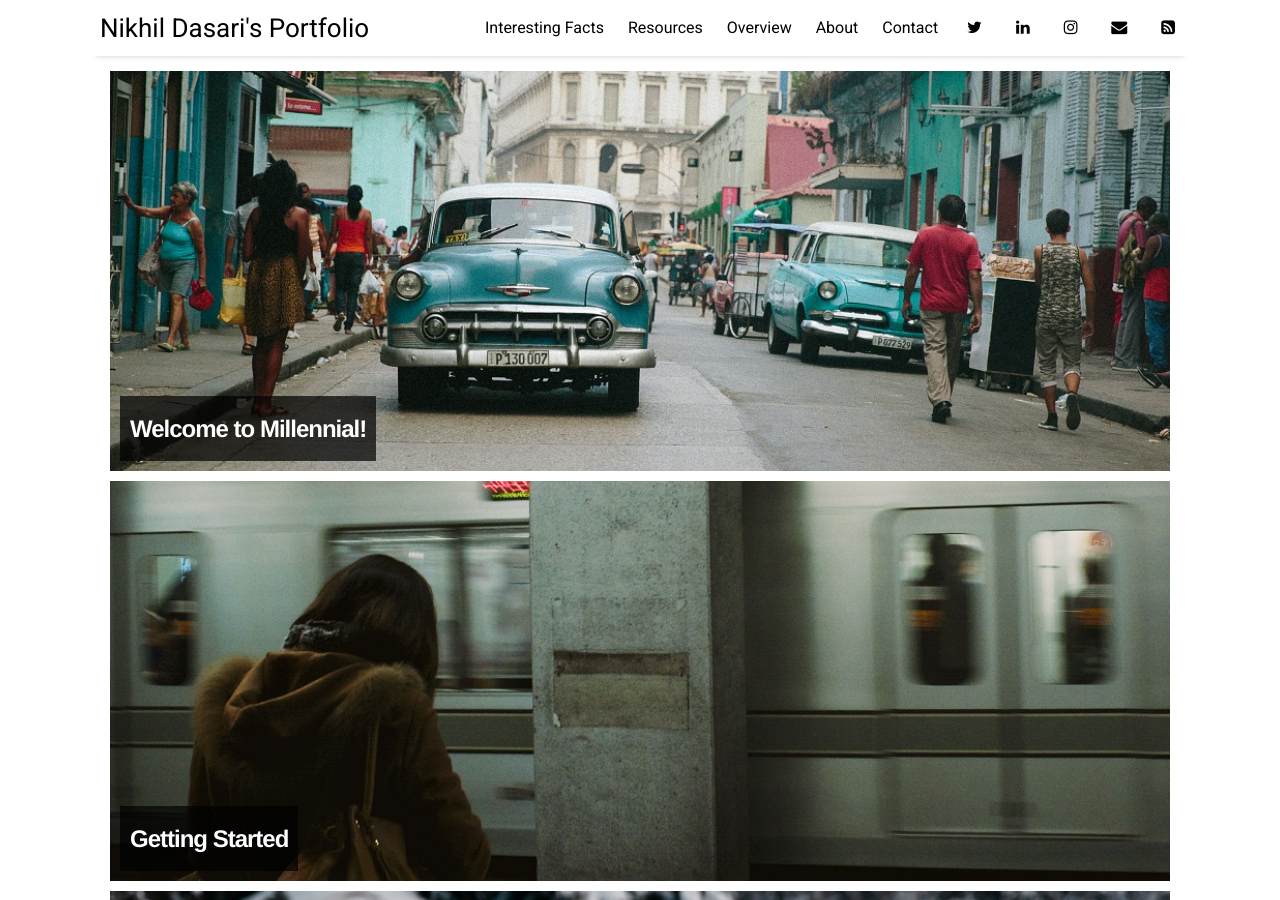
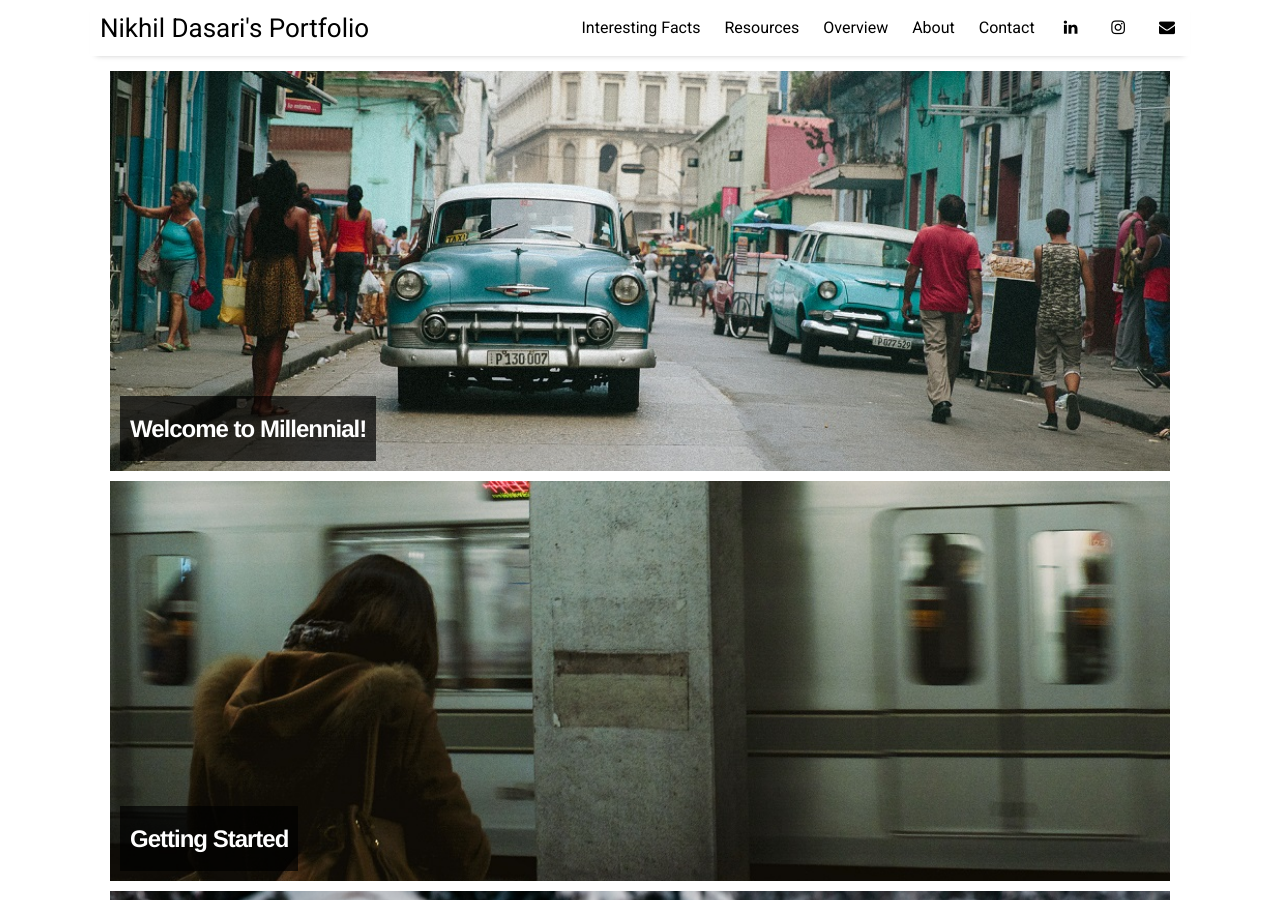
Before and after one commit to dasarinikhil1/dasarinikhil1.github.io, a Jekyll site: the page built from index.html, in a window 1280 px wide and 900 px high. Built offline with Jekyll 4.4.1, drawn with Linux system fonts in a browser that asks for light colours; nearby versions of some CDN libraries; the list of posts is cut into pages by our own code.

Commit message:
Update settings.yml
- Removed some forms of contacts
- Added correct links to the icons

```diff
--- a/_data/settings.yml
+++ b/_data/settings.yml
@@ -15,12 +15,9 @@ menu:
 
 # Available social icons are powered by Font Awesome, so you can use any icon that they offer
 social:
-- {icon: 'twitter', link:    'https://twitter.com/paululele'}
-- {icon: 'linkedin', link:   'https://www.facebook.com/paululele'}
-- {icon: 'instagram', link:  'https://instagram.com/paululele'}
-- {icon: 'envelope', link:   'mailto:hello@paulle.ca'}
-- {icon: 'rss-square', link: 'feed.xml'}
-# - {icon: 'rss-square', link: 'rss-feed.xml'}
+- {icon: 'linkedin', link:   'https://www.linkedin.com/in/dasarinikhil1/'}
+- {icon: 'instagram', link:  'https://www.instagram.com/nikhy_d1/'}
+- {icon: 'envelope', link:   'mailto:edu.nikhild@gmail.com'}
 
 # Customize site text
 pagination:
```
